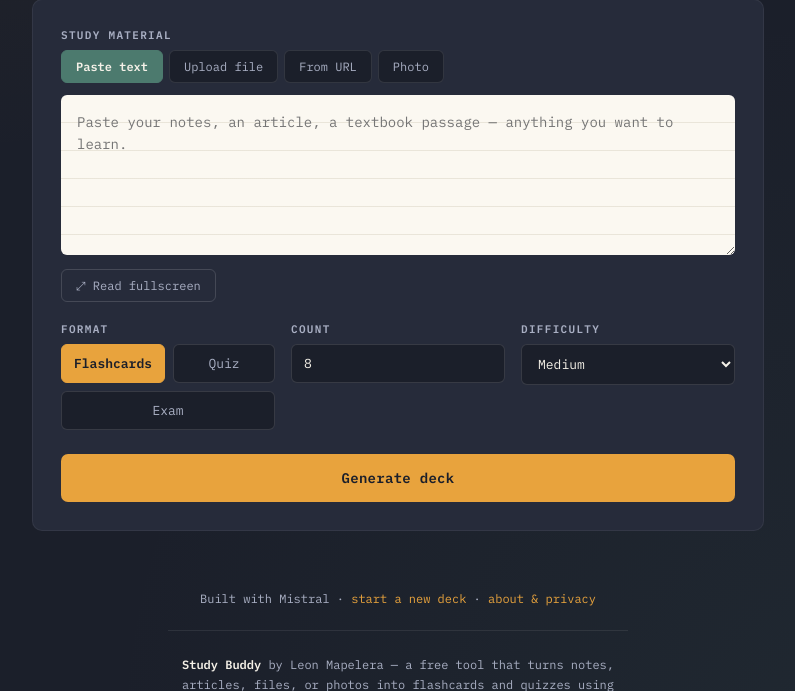
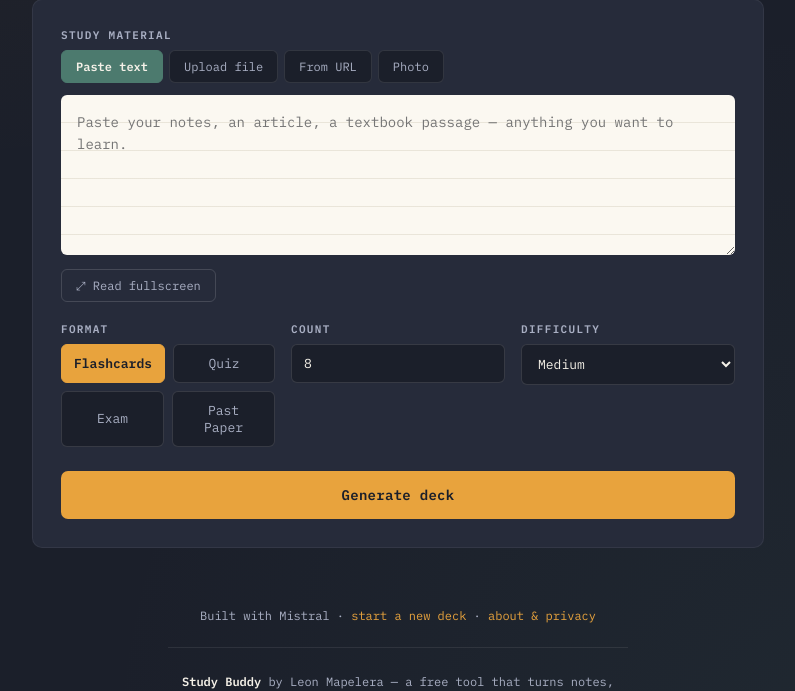
Before and after one commit to COOLEO1/Studybuddy, a Flask app: page / in a window 1280 px wide. Shown: the part 735-1426 px from the top of the page, without its empty margins (242-1037 px from the left). Run offline with Flask 3, Linux system fonts and the light colour scheme; some libraries are stand-ins or nearby versions.

Commit message:
Add Past Paper mode for exam-realistic practice questions

```diff
--- a/app.py
+++ b/app.py
@@ -177,6 +177,25 @@ def build_prompt(mode, text, count, difficulty):
             f'{{"cards": [{{"front": "question or term", "back": "answer or definition"}}]}}\n\n'
             f"STUDY MATERIAL:\n{text}"
         )
+    elif mode == "pastpaper":
+        return (
+            f"You are an expert exam-question writer, specifically experienced with MSCE "
+            f"(Malawi School Certificate of Education) style exams. Below is a real past exam "
+            f"paper or excerpt from one. Study its SUBJECT, question STYLE, phrasing conventions, "
+            f"topic coverage, and difficulty level carefully.\n\n"
+            f"Generate {count} NEW multiple-choice practice questions that closely match this "
+            f"paper's style, subject, and difficulty at a {difficulty} level — testing the SAME "
+            f"topics and skills the original paper tests, but with different specific questions "
+            f"than what's literally written in the source, so the student gets fresh practice "
+            f"rather than just seeing the same questions again. Match the exam board's typical "
+            f"phrasing and question structure as closely as possible.\n"
+            f"Each question must have exactly 4 options with exactly one correct answer, plus a "
+            f"brief explanation of why that answer is correct.\n"
+            f"Return ONLY valid JSON, no markdown fences, no commentary, in this exact shape:\n"
+            f'{{"questions": [{{"question": "...", "options": ["A","B","C","D"], '
+            f'"correct_index": 0, "explanation": "brief reason"}}]}}\n\n'
+            f"PAST EXAM PAPER:\n{text}"
+        )
     else:  # quiz
         return (
             f"You are an expert tutor. Read the study material below and generate "
@@ -228,7 +247,7 @@ def create_share():
     deck = data.get("deck")
     title = (data.get("title") or "").strip()[:120]
 
-    if mode not in ("flashcards", "quiz") or not deck or not isinstance(deck, list):
+    if mode not in ("flashcards", "quiz", "pastpaper") or not deck or not isinstance(deck, list):
         return jsonify({"error": "Invalid deck data."}), 400
     if len(deck) > 25:
         return jsonify({"error": "Deck too large to share."}), 400
@@ -453,7 +472,7 @@ def generate():
         return jsonify({"error": "Please paste some study material first."}), 400
     if len(text) > MAX_TOTAL_CHARS:
         return jsonify({"error": f"Text is too long (max {MAX_TOTAL_CHARS:,} characters)."}), 400
-    if mode not in ("flashcards", "quiz"):
+    if mode not in ("flashcards", "quiz", "pastpaper"):
         return jsonify({"error": "Invalid mode."}), 400
     try:
         count = int(count)
--- a/templates/index.html
+++ b/templates/index.html
@@ -385,6 +385,10 @@
     font-size: 13px; cursor:pointer; transition: all .15s ease;
   }
   .mode-btn.active{ background: var(--amber); color: var(--ink); border-color: var(--amber); font-weight:600; }
+  .mode-hint{
+    font-size: 11px; color: var(--text-muted); margin-top: 8px; line-height: 1.5;
+    border-left: 2px solid var(--teal); padding-left: 10px;
+  }
 
   .generate-btn{
     margin-top: 24px; width:100%; padding: 15px; border:none; border-radius: 7px;
@@ -689,7 +693,9 @@
           <button type="button" class="mode-btn active" data-mode="flashcards">Flashcards</button>
           <button type="button" class="mode-btn" data-mode="quiz">Quiz</button>
           <button type="button" class="mode-btn" data-mode="exam">Exam</button>
+          <button type="button" class="mode-btn" data-mode="pastpaper">Past Paper</button>
         </div>
+        <p class="mode-hint" id="modeHint" style="display:none;">Paste or upload a real past exam paper — you'll get fresh practice questions in the same style, not the exact same questions.</p>
       </div>
       <div class="field">
         <label for="count">Count</label>
@@ -1280,6 +1286,8 @@ document.querySelectorAll('.mode-btn').forEach(btn=>{
       mode = btn.dataset.mode;
       examMode = false;
     }
+    const hint = document.getElementById('modeHint');
+    hint.style.display = mode === 'pastpaper' ? 'block' : 'none';
   });
 });
 
@@ -1360,7 +1368,7 @@ genBtn.addEventListener('click', async ()=>{
 });
 
 function setupResultsView(){
-  const label = examMode ? 'Exam' : (mode === 'flashcards' ? 'Flashcards' : 'Quiz');
+  const label = examMode ? 'Exam' : (mode === 'flashcards' ? 'Flashcards' : mode === 'pastpaper' ? 'Past Paper' : 'Quiz');
   document.getElementById('deckModeLabel').textContent = label;
   document.getElementById('flipBtn').style.display = (mode === 'flashcards' && !examMode) ? 'inline-block' : 'none';
   document.getElementById('examReview').style.display = 'none';
@@ -1558,7 +1566,7 @@ document.getElementById('retakeBtn').addEventListener('click', ()=>{
 
 document.getElementById('downloadBtn').addEventListener('click', ()=>{
   if(!deck.length) return;
-  const label = examMode ? 'Exam' : (mode === 'flashcards' ? 'Flashcards' : 'Quiz');
+  const label = examMode ? 'Exam' : (mode === 'flashcards' ? 'Flashcards' : mode === 'pastpaper' ? 'Past Paper' : 'Quiz');
   let text = `STUDY BUDDY — ${label} Deck\n`;
   text += `Generated by Recall · studybuddy\n`;
   text += `${'='.repeat(50)}\n\n`;
```
